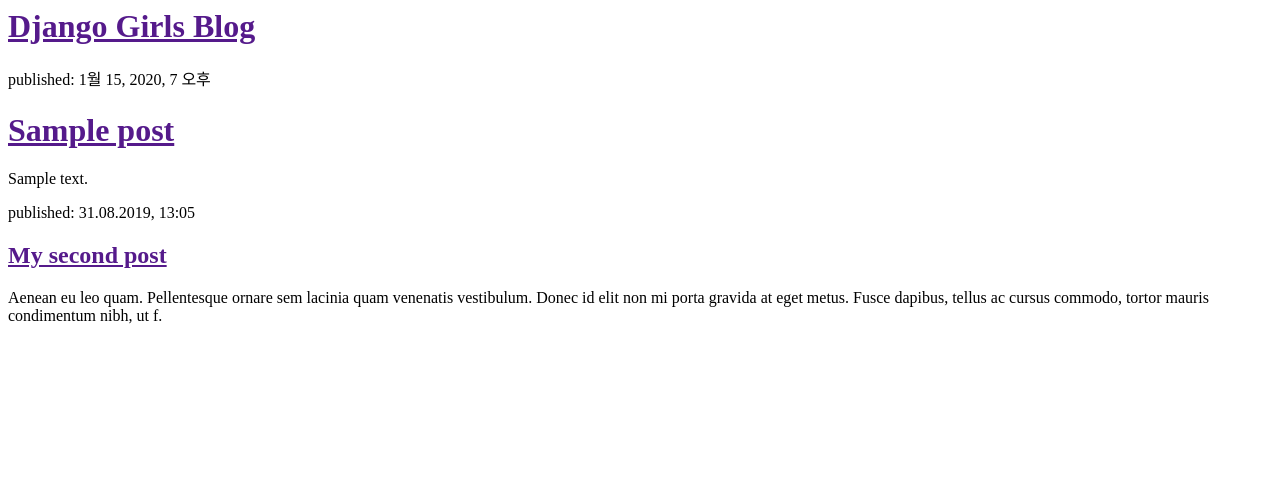
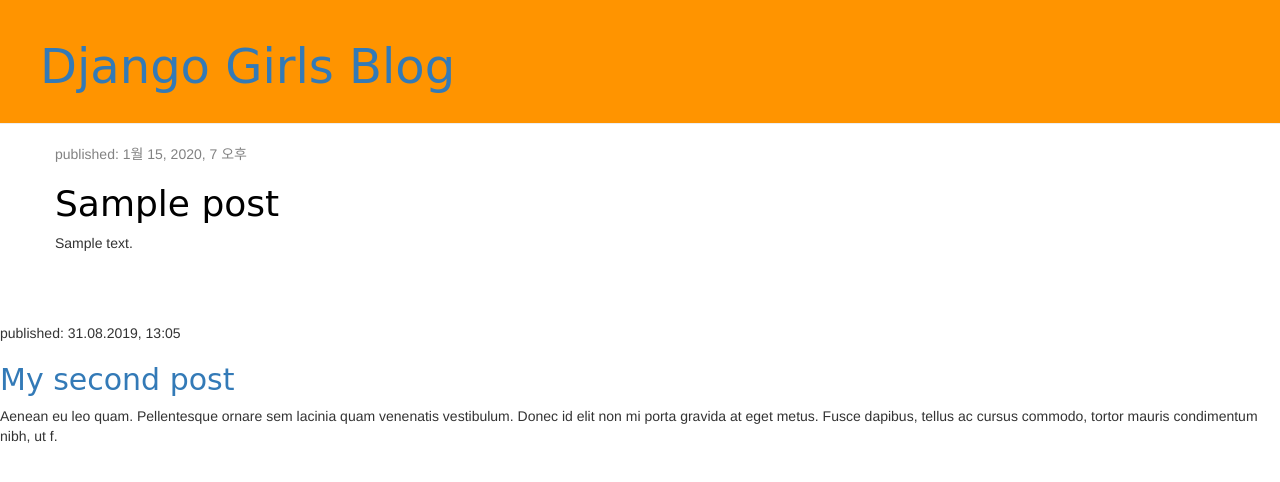
Before and after one commit to djangoya/my-first-blog, a Django app: template blog/templates/blog/post_list.html in a window 1280 px wide. Shown: the top 482 px of the page. Run offline with Django 3.2, Linux system fonts and the light colour scheme; the template is opened without the code that fills it: values that come from a table or form of the project are taken from there, others are empty; tables that the repository leaves empty hold one stand-in row (values such as "Sample post"); some libraries are stand-ins or nearby versions.

Commit message:
master #comment add css to html #time 10m

```diff
--- /dev/null
+++ b/blog/static/css/blog.css
@@ -0,0 +1,46 @@
+.page-header {
+	background-color: #ff9400;
+	margin-top: 0;
+	padding: 20px 20px 20px 40px;
+}
+
+.page-header h1, .page-header h1 a, .page-header h1 a:visited, .page-header h1 a:active {
+	color: #fffff;
+	font-size: 36pt;
+	text-decoration: none;
+}
+
+.content {
+	margin-left: 40px;
+}
+
+h1, h2, h3, h4 {
+	font-family: 'Lobster', cursive;
+}
+
+.date {
+	color: #828282;
+}
+
+.save {
+	float: right;
+}
+
+.post_form textarea, .post-form input {
+	width: 100%;
+}
+
+.top-menu, .top-menu:hover, .top-menu:visited {
+	color: #ffffff;
+	float: right;
+	font-size: 26pt;
+	margin-right: 20px;
+}
+
+.post {
+	margin-bottom: 70px;
+}
+
+.post h1 a, .post h1 a:visited {
+	color: #000000;
+}
--- a/blog/templates/blog/post_list.html
+++ b/blog/templates/blog/post_list.html
@@ -1,19 +1,32 @@
+{% load static %}
+
 <html>
     <head>
+    	<link rel="stylesheet" href="//maxcdn.bootstrapcdn.com/bootstrap/3.2.0/css/bootstrap.min.css">
+		<link rel="stylesheet" href="//maxcdn.bootstrapcdn.com/bootstrap/3.2.0/css/bootstrap-theme.min.css">
+		<link rel="stylesheet" href="{% static 'css/blog.css' %}">
         <title>Django Girls blog</title>
     </head>
     <body>
-        <div>
-            <h1><a href="">Django Girls Blog</a></h1>
+        <div class="page-header">
+            <h1><a href="/">Django Girls Blog</a></h1>
         </div>
 
-        {% for post in posts %}
-	        <div>
-	        	<p>published: {{ post.published_date }}</p>
-	        	<h1><a href="">{{ post.title }}</a></h1>
-	        	<p>{{ post.text|linebreaksbr }} </p>
-	        </div>
-        {% endfor %}
+        <div class="content container">
+        	<div class="row">
+        		<div class="col-md-8">
+        			{% for post in posts %}
+        				<div class="post">
+        					<div class="date">
+        						<p>published: {{ post.published_date }}</p>
+        					</div>
+        					<h1><a href="">{{ post.title }}</a></h1>
+        					<p>{{ post.text|linebreaksbr }}</p>
+        				</div>
+        			{% endfor %}
+        		</div>
+        	</div>
+        </div>
 
         <div>
             <p>published: 31.08.2019, 13:05</p>
```
